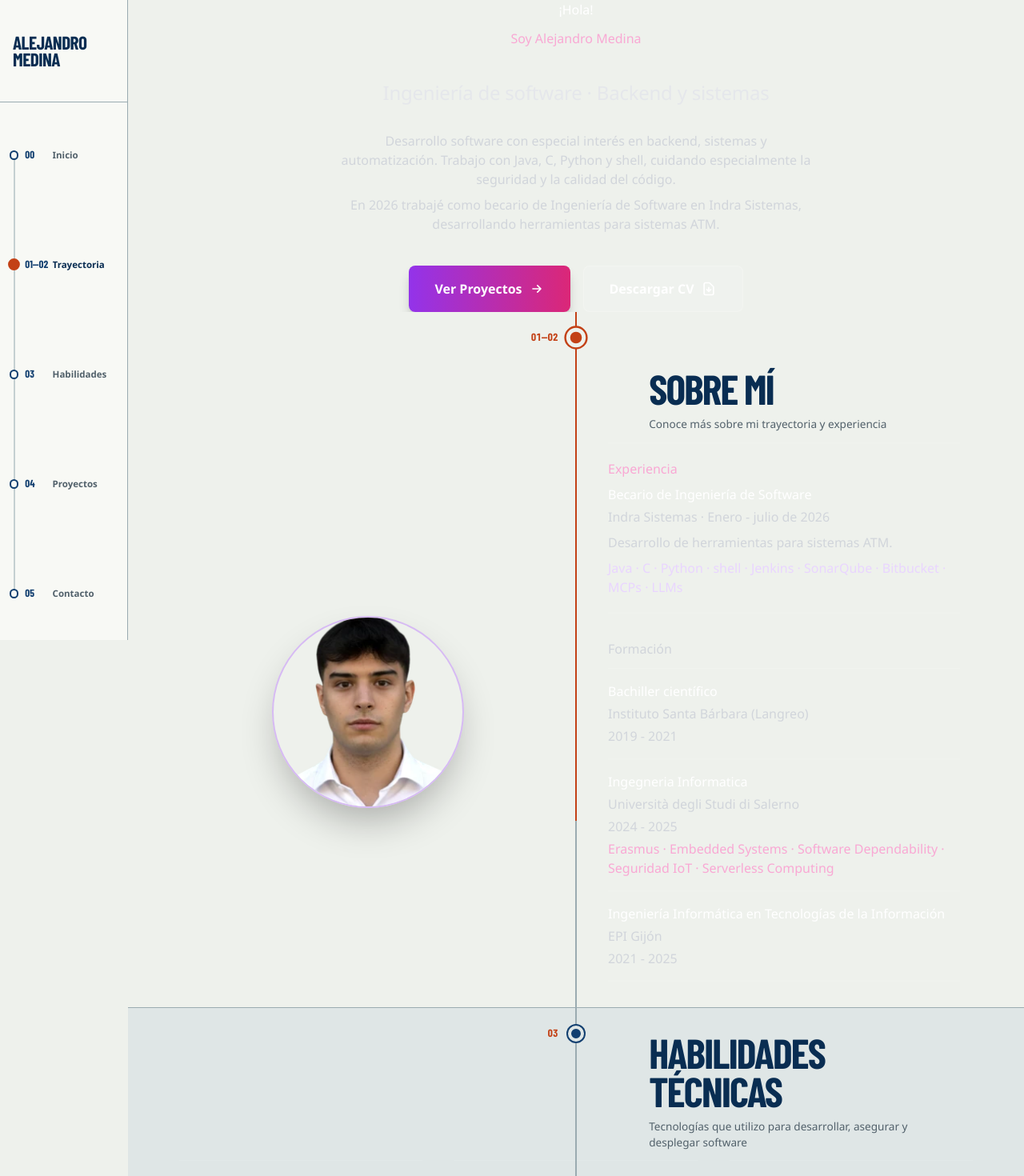
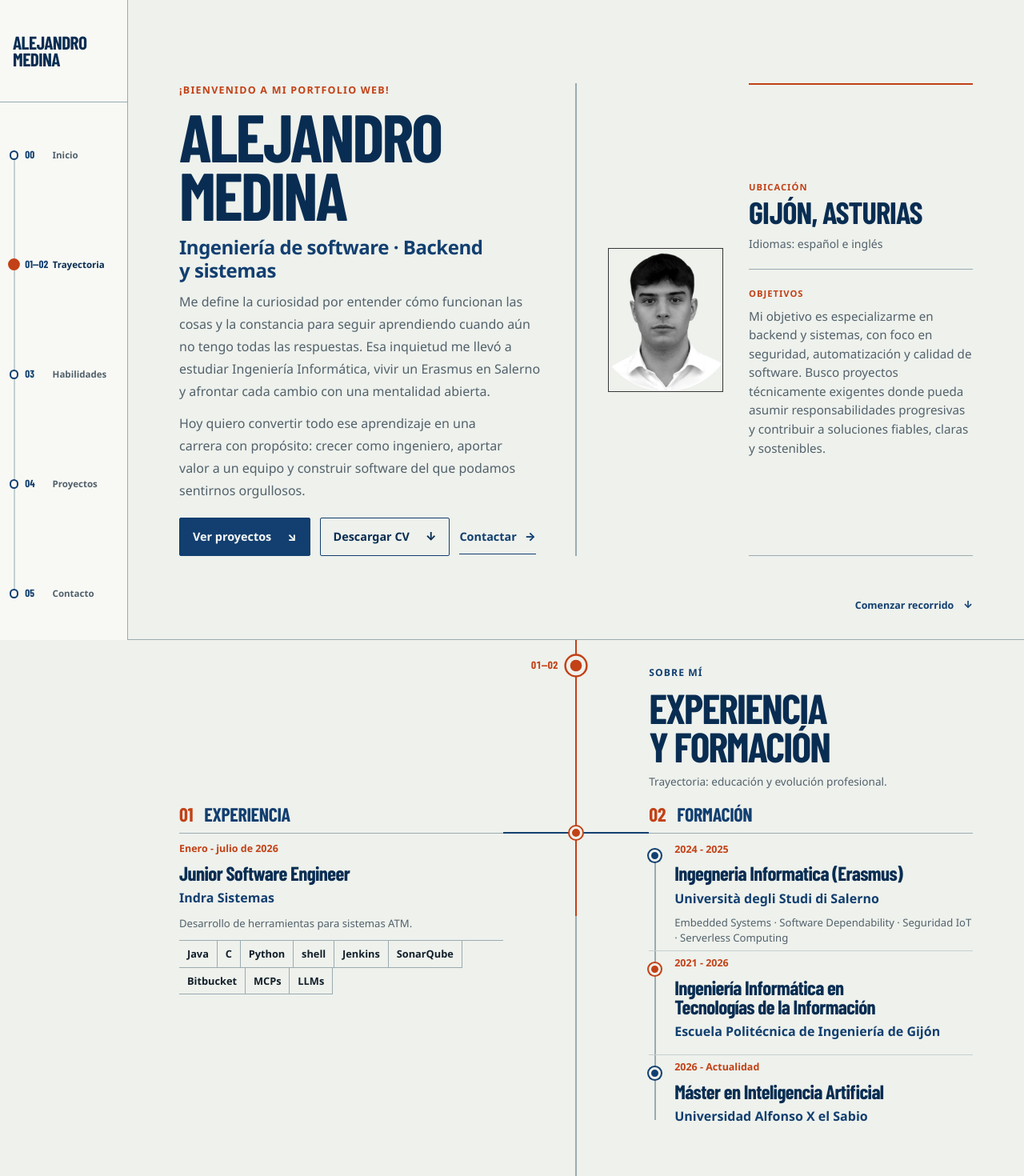
Before and after one commit to medinafdzz/Portfolio, a React (Vite) app: page /#about in a window 1280 px wide. Shown: the top 1470 px of the page at 80% size. Built offline with nearby package versions, Linux system fonts and the light colour scheme; a web font is replaced by a local one.

Commit message:
feat: present profile experience and education

```diff
--- a/src/components/About.jsx
+++ b/src/components/About.jsx
@@ -1,79 +1,79 @@
 import SectionTitle from './SectionTitle';
-import perfilSmall from '../assets/perfil-256.webp';
-import perfilLarge from '../assets/perfil-480.webp';
 
-function About() {
 const experience = {
-    title: 'Becario de Ingeniería de Software',
+  title: 'Junior Software Engineer',
   center: 'Indra Sistemas',
   years: 'Enero - julio de 2026',
   description: 'Desarrollo de herramientas para sistemas ATM.',
-    tools: 'Java · C · Python · shell · Jenkins · SonarQube · Bitbucket · MCPs · LLMs',
+  tools: ['Java', 'C', 'Python', 'shell', 'Jenkins', 'SonarQube', 'Bitbucket', 'MCPs', 'LLMs'],
 };
 
 const education = [
-    { title: 'Bachiller científico', center: 'Instituto Santa Bárbara (Langreo)', years: '2019 - 2021' },
   {
-      title: 'Ingegneria Informatica',
+    title: 'Ingegneria Informatica (Erasmus)',
     center: 'Università degli Studi di Salerno',
     years: '2024 - 2025',
-      note: 'Erasmus · Embedded Systems · Software Dependability · Seguridad IoT · Serverless Computing',
+    note: 'Embedded Systems · Software Dependability · Seguridad IoT · Serverless Computing',
   },
-    { title: 'Ingeniería Informática en Tecnologías de la Información', center: 'EPI Gijón', years: '2021 - 2025' },
+  {
+    title: 'Ingeniería Informática en Tecnologías de la Información',
+    center: 'Escuela Politécnica de Ingeniería de Gijón',
+    years: '2021 - 2026',
+  },
+  {
+    title: 'Máster en Inteligencia Artificial',
+    center: 'Universidad Alfonso X el Sabio',
+    years: '2026 - Actualidad',
+  },
 ];
 
+function About() {
   return (
-    <div className="mt-6 md:mt-10">
-      <SectionTitle subtitle="Conoce más sobre mi trayectoria y experiencia">
-        Sobre mí
+    <div className="atlas-section__inner">
+      <SectionTitle
+        kicker="Sobre mí"
+        subtitle="Trayectoria: educación y evolución profesional."
+      >
+        Experiencia y formación
       </SectionTitle>
 
-      <div className="grid grid-cols-1 items-center gap-10 md:grid-cols-2 md:gap-12">
-        <div className="group flex justify-center px-6 sm:px-10">
-          <div>
-            <div className="relative h-32 w-32 overflow-hidden rounded-full border-2 border-purple-400/50 shadow-2xl shadow-black/30 transition-transform duration-500 group-hover:scale-105 xs:h-40 xs:w-40 sm:h-52 sm:w-52 md:h-60 md:w-60">
-              <img
-                src={perfilLarge}
-                srcSet={`${perfilSmall} 256w, ${perfilLarge} 480w`}
-                sizes="(min-width: 768px) 240px, (min-width: 640px) 208px, (min-width: 475px) 160px, 128px"
-                alt="Retrato de Alejandro Medina"
-                width="480"
-                height="480"
-                className="w-full h-full object-cover object-center scale-110"
-                loading="lazy"
-                decoding="async"
-                fetchPriority="low"
-              />
+      <div className="crossing-layout">
+        <article className="evidence-block evidence-block--experience">
+          <div className="evidence-block__label">
+            <span>01</span>
+            <p>Experiencia</p>
           </div>
+          <div className="evidence-block__body">
+            <p className="evidence-block__date">{experience.years}</p>
+            <h3>{experience.title}</h3>
+            <p className="evidence-block__place">{experience.center}</p>
+            <p className="atlas-copy">{experience.description}</p>
+            <ul className="inline-technology-list" aria-label="Tecnologías utilizadas">
+              {experience.tools.map((tool) => <li key={tool}>{tool}</li>)}
+            </ul>
           </div>
+        </article>
+
+        <div className="crossing-layout__junction" aria-hidden="true">
+          <span />
         </div>
 
-        <div className="min-w-0 space-y-8 px-1 break-words xs:px-4">
-          <article className="border-y border-white/10 py-5">
-            <p className="type-label text-pink-300">
-              Experiencia
-            </p>
-            <h3 className="type-title mt-2 text-white">{experience.title}</h3>
-            <p className="type-compact type-numeric mt-1 text-gray-300">
-              {experience.center} · {experience.years}
-            </p>
-            <p className="type-compact mt-2 text-gray-300">{experience.description}</p>
-            <p className="type-compact mt-2 text-purple-200">{experience.tools}</p>
-          </article>
-
-          <div>
-            <p className="type-label mb-3 text-gray-300">Formación</p>
-            <div className="divide-y divide-white/10 border-y border-white/10">
-              {education.map((edu) => (
-                <article key={edu.title} className="py-4">
-                  <h3 className="type-title mb-1 text-white">{edu.title}</h3>
-                  <p className="type-compact mb-1 text-gray-300">{edu.center}</p>
-                  <p className="type-compact type-numeric text-gray-300">{edu.years}</p>
-                  {edu.note && <p className="type-compact mt-1 text-pink-300">{edu.note}</p>}
-                </article>
+        <div className="education-route">
+          <div className="evidence-block__label">
+            <span>02</span>
+            <p>Formación</p>
+          </div>
+          <ol>
+            {education.map((item) => (
+              <li key={item.title}>
+                <span className="education-route__node" aria-hidden="true" />
+                <p className="evidence-block__date">{item.years}</p>
+                <h3>{item.title}</h3>
+                <p className="evidence-block__place">{item.center}</p>
+                {item.note && <p className="education-route__note">{item.note}</p>}
+              </li>
             ))}
-            </div>
-          </div>
+          </ol>
         </div>
       </div>
     </div>
--- a/src/components/Info.jsx
+++ b/src/components/Info.jsx
@@ -1,51 +1,90 @@
+import perfilSmall from '../assets/perfil-256.webp';
+import perfilLarge from '../assets/perfil-480.webp';
+
+const contactHref = 'mailto:amedinaf.it@gmail.com?subject=Consulta&body=Hola%2C%20me%20gustar%C3%ADa%20contactar%20contigo.';
+
 function Info() {
   return (
-    <div className="mx-auto max-w-4xl space-y-8 px-4 text-center break-words">
-      <h1>
-        <span className="type-feature block text-white">¡Hola!</span>
-        <span className="type-display mt-3 block pb-2 text-pink-300">Soy Alejandro Medina</span>
+    <section id="inicio" className="atlas-hero" aria-labelledby="hero-title">
+      <div className="atlas-hero__frame">
+        <div className="atlas-hero__identity">
+          <p className="atlas-kicker">¡Bienvenido a mi portfolio web!</p>
+          <h1 id="hero-title" className="atlas-display" aria-label="Alejandro Medina">
+            <span aria-hidden="true">Alejandro</span>
+            <span aria-hidden="true">Medina</span>
           </h1>
-
-      <p className="text-lg font-medium leading-snug tracking-[-0.01em] text-gray-200 sm:text-xl md:text-2xl">
-        Ingeniería de software · Backend y sistemas
+          <p className="atlas-hero__role">Ingeniería de software · Backend y sistemas</p>
+          <p className="atlas-copy atlas-hero__intro">
+            Me define la curiosidad por entender cómo funcionan las cosas y la constancia
+            para seguir aprendiendo cuando aún no tengo todas las respuestas. Esa inquietud
+            me llevó a estudiar Ingeniería Informática, vivir un Erasmus en Salerno y
+            afrontar cada cambio con una mentalidad abierta.
+          </p>
+          <p className="atlas-copy atlas-hero__intro">
+            Hoy quiero convertir todo ese aprendizaje en una carrera con propósito: crecer
+            como ingeniero, aportar valor a un equipo y construir software del que podamos
+            sentirnos orgullosos.
           </p>
 
-      <p className="type-body mx-auto max-w-[65ch] text-gray-300">
-        Desarrollo software con especial interés en backend, sistemas y automatización.
-        Trabajo con Java, C, Python y shell, cuidando especialmente la seguridad y la
-        calidad del código.
-        <span className="block mt-2">
-          En 2026 trabajé como becario de Ingeniería de Software en Indra Sistemas,
-          desarrollando herramientas para sistemas ATM.
-        </span>
-      </p>
-
-      <div className="flex flex-col xs:flex-row flex-wrap gap-3 xs:gap-4 justify-center pt-2">
+          <nav className="atlas-actions" aria-label="Acciones principales">
+            <a className="atlas-button atlas-button--primary" href="#projects">
+              Ver proyectos
+              <span aria-hidden="true">↘</span>
+            </a>
             <a
-          href="#projects"
-          aria-label="Ir a proyectos destacados"
-          className="inline-flex min-h-11 items-center justify-center gap-2 rounded-lg bg-gradient-to-r from-purple-600 to-pink-600 px-8 py-4 text-base font-semibold text-white shadow-lg shadow-black/20 transition-colors duration-300 hover:from-purple-700 hover:to-pink-700 focus-visible:outline-none focus-visible:ring-2 focus-visible:ring-pink-300 focus-visible:ring-offset-4 focus-visible:ring-offset-gray-950"
-        >
-          <span>Ver Proyectos</span>
-          <svg className="w-5 h-5" fill="none" stroke="currentColor" viewBox="0 0 24 24" aria-hidden="true">
-            <path strokeLinecap="round" strokeLinejoin="round" strokeWidth={2} d="M13 7l5 5m0 0l-5 5m5-5H6" />
-          </svg>
-        </a>
-
-        <a
+              className="atlas-button atlas-button--secondary"
               href="/CV.pdf"
               download="CV_Alejandro_Medina.pdf"
-          className="inline-flex items-center justify-center gap-2 rounded-lg border border-white/20 bg-white/10 px-8 py-4 text-base font-semibold text-white transition-colors duration-300 hover:border-white/40 hover:bg-white/15 focus-visible:outline-none focus-visible:ring-2 focus-visible:ring-pink-300 focus-visible:ring-offset-4 focus-visible:ring-offset-gray-950"
-          aria-label="Descargar CV en PDF"
             >
-          <span>Descargar CV</span>
-          <svg className="w-5 h-5" fill="none" stroke="currentColor" viewBox="0 0 24 24" aria-hidden="true">
-            <path strokeLinecap="round" strokeLinejoin="round" strokeWidth={2} d="M12 10v6m0 0l-3-3m3 3l3-3m2 8H7a2 2 0 01-2-2V5a2 2 0 012-2h5.586a1 1 0 01.707.293l5.414 5.414a1 1 0 01.293.707V19a2 2 0 01-2 2z" />
-          </svg>
+              Descargar CV
+              <span aria-hidden="true">↓</span>
             </a>
+            <a className="atlas-text-link" href={contactHref}>
+              Contactar
+              <span aria-hidden="true">→</span>
+            </a>
+          </nav>
         </div>
 
+        <aside id="route-summary" className="atlas-hero__map" aria-label="Base profesional">
+          <div className="atlas-hero__portrait">
+            <picture>
+              <source media="(max-width: 639px)" srcSet={perfilSmall} />
+              <img
+                src={perfilLarge}
+                srcSet={`${perfilSmall} 256w, ${perfilLarge} 480w`}
+                sizes="(min-width: 900px) 190px, 136px"
+                alt="Retrato de Alejandro Medina"
+                width="480"
+                height="480"
+                decoding="async"
+                fetchPriority="high"
+              />
+            </picture>
           </div>
+
+          <div className="atlas-hero__professional-base">
+            <span>Ubicación</span>
+            <strong>Gijón, Asturias</strong>
+            <p>Idiomas: español e inglés</p>
+            <div className="atlas-hero__manifesto">
+              <span>Objetivos</span>
+              <p>
+                Mi objetivo es especializarme en backend y sistemas, con foco en seguridad,
+                automatización y calidad de software. Busco proyectos técnicamente
+                exigentes donde pueda asumir responsabilidades progresivas y contribuir a
+                soluciones fiables, claras y sostenibles.
+              </p>
+            </div>
+          </div>
+        </aside>
+      </div>
+
+      <a className="atlas-hero__continue" href="#about">
+        Comenzar recorrido
+        <span aria-hidden="true">↓</span>
+      </a>
+    </section>
   );
 }
 
```
Lines whose indentation alone changed are shown as unchanged.
